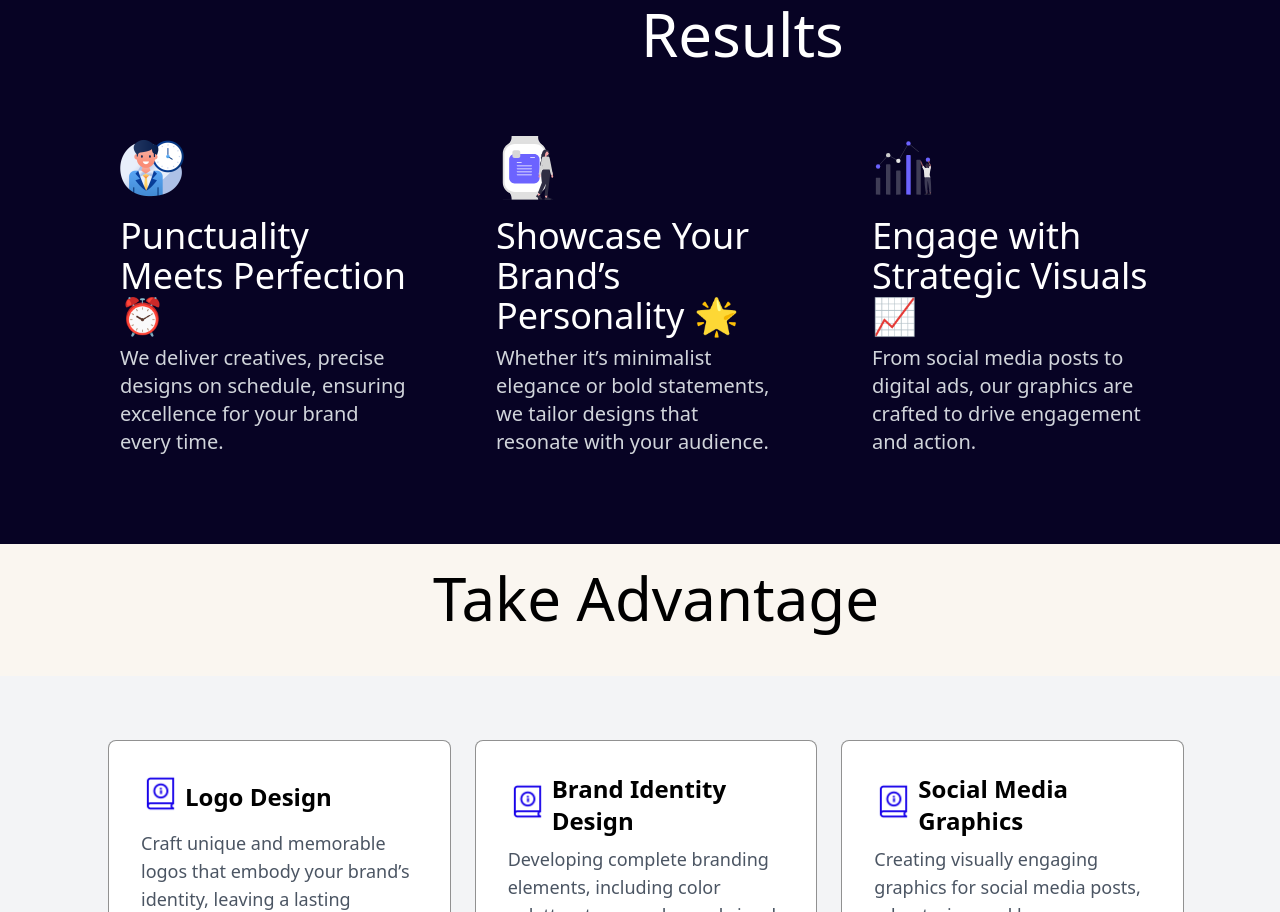
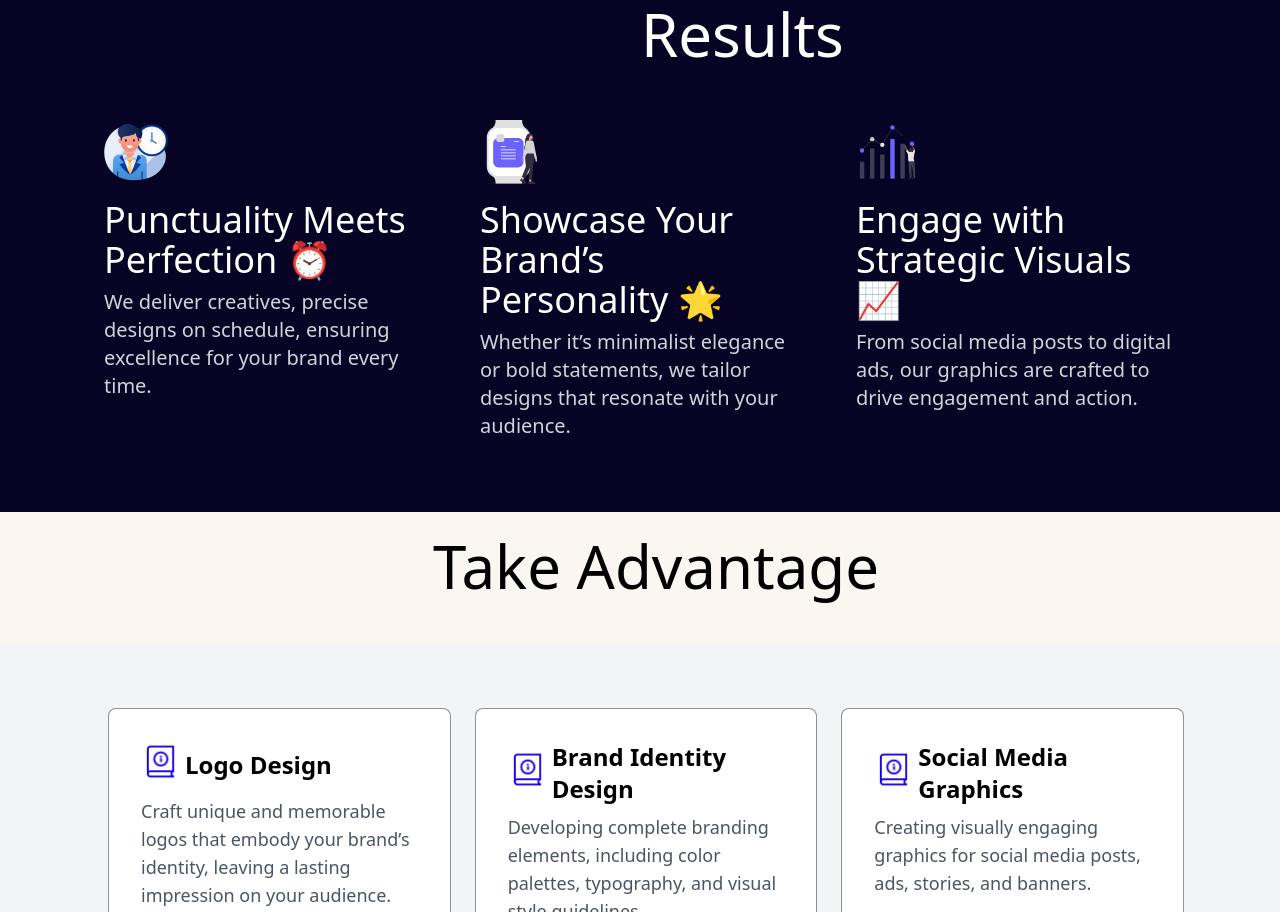
Before and after one commit to sankusodhi/Graphic-Design-UI, a React (Vite) app: page / in a window 1280 px wide. Shown: the part 931-1843 px from the top of the page. Built offline with nearby package versions, Linux system fonts and the light colour scheme.

Commit message:
fix:service and footer section, feactureSection

```diff
--- a/src/components/FeaturesSection.tsx
+++ b/src/components/FeaturesSection.tsx
@@ -43,7 +43,7 @@ function FeaturesSection() {
             {features.map((feature, index) => (
               <motion.div
                 key={index}
-                className=" p-6 rounded-lg  flex flex-col "
+                className=" p-2 rounded-lg  flex flex-col "
                 initial={{ opacity: 0, scale: 0.8 }}
                 animate={{ opacity: 1, scale: 1 }}
                 transition={{ duration: 0.6, delay: 0.3 + index * 0.2 }}
```
